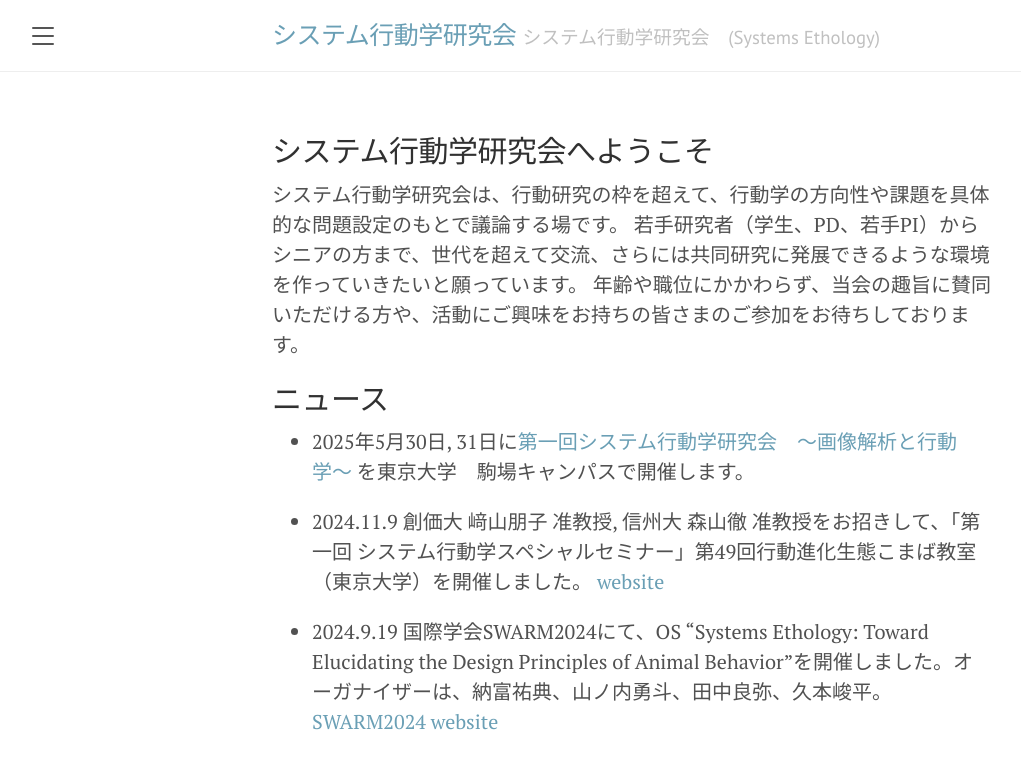
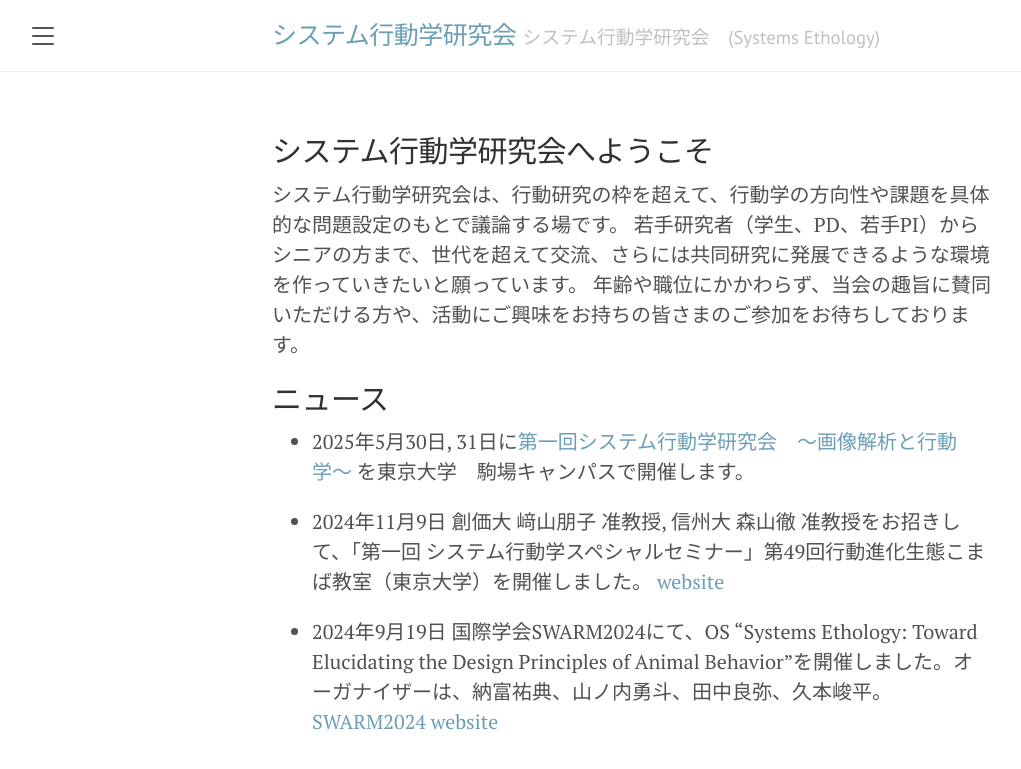
Before and after one commit to SystemsEthology/website, a Jekyll site: the page built from home.md, in a window 1280 px wide. Shown: the top 769 px of the page, without its empty margins (8-1029 px from the left). Built offline with Jekyll 4.4.1, drawn with Linux system fonts in a browser that asks for light colours.

Commit message:
Update home.md

```diff
--- a/home.md
+++ b/home.md
@@ -11,8 +11,8 @@
 ## ニュース
 - 2025年5月30日, 31日に[第一回システム行動学研究会　〜画像解析と行動学〜](/event_01/conference01_home.md)  を東京大学　駒場キャンパスで開催します。
 
-- 2024.11.9  創価大 﨑山朋子 准教授, 信州大 森山徹 准教授をお招きして、「第一回 システム行動学スペシャルセミナー」第49回行動進化生態こまば教室（東京大学）を開催しました。
+- 2024年11月9日  創価大 﨑山朋子 准教授, 信州大 森山徹 准教授をお招きして、「第一回 システム行動学スペシャルセミナー」第49回行動進化生態こまば教室（東京大学）を開催しました。
   [website](https://sites.google.com/site/komabaecoevo/past_seminor/%E7%AC%AC49%E5%9B%9E-%E7%AC%AC%E4%B8%80%E5%9B%9E-%E3%82%B7%E3%82%B9%E3%83%86%E3%83%A0%E8%A1%8C%E5%8B%95%E5%AD%A6%E3%82%B9%E3%83%9A%E3%82%B7%E3%83%A3%E3%83%AB%E3%82%BB%E3%83%9F%E3%83%8A%E3%83%BC?authuser=0)
 
-- 2024.9.19 国際学会SWARM2024にて、OS “Systems Ethology: Toward Elucidating the Design Principles of Animal Behavior”を開催しました。オーガナイザーは、納富祐典、山ノ内勇斗、田中良弥、久本峻平。
+- 2024年9月19日 国際学会SWARM2024にて、OS “Systems Ethology: Toward Elucidating the Design Principles of Animal Behavior”を開催しました。オーガナイザーは、納富祐典、山ノ内勇斗、田中良弥、久本峻平。
   [SWARM2024 website](https://www.swarm-systems.org/swarm2024/organized-sessions#h.emxq8numwflp)
```
